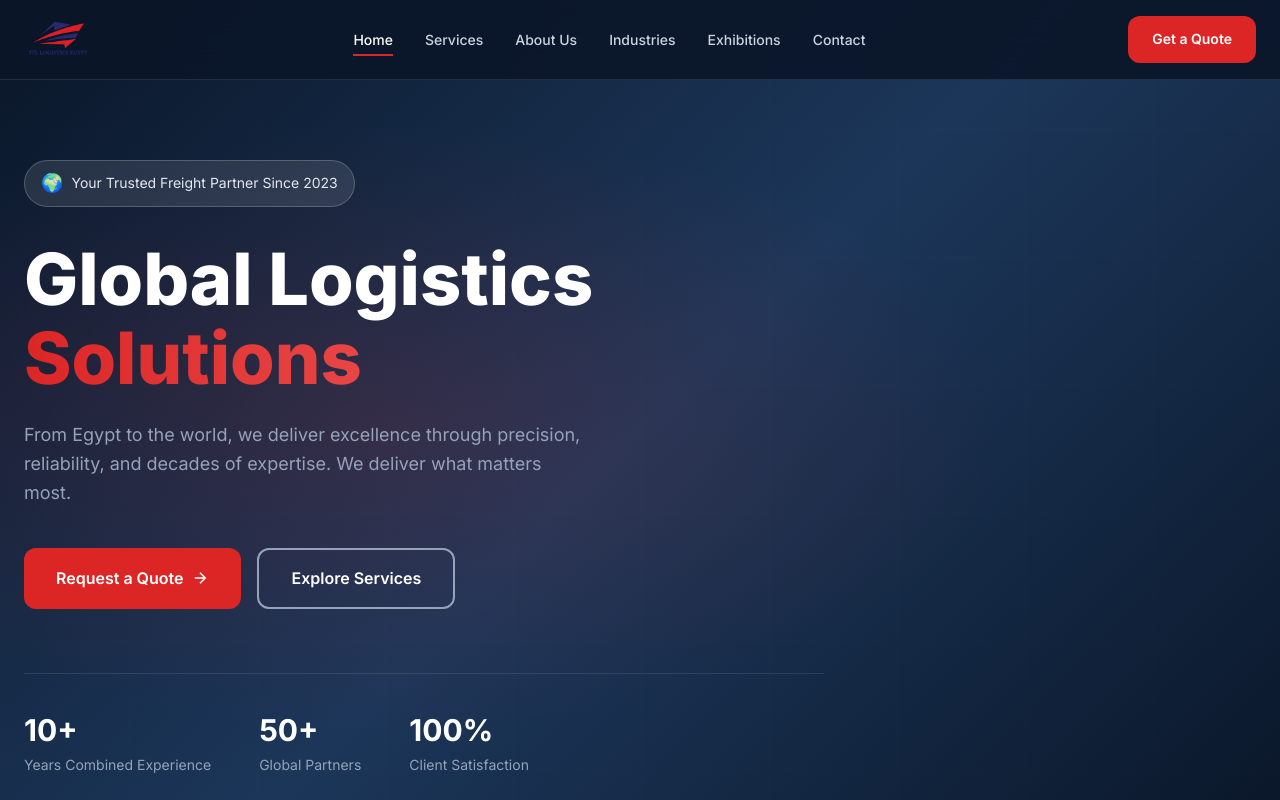
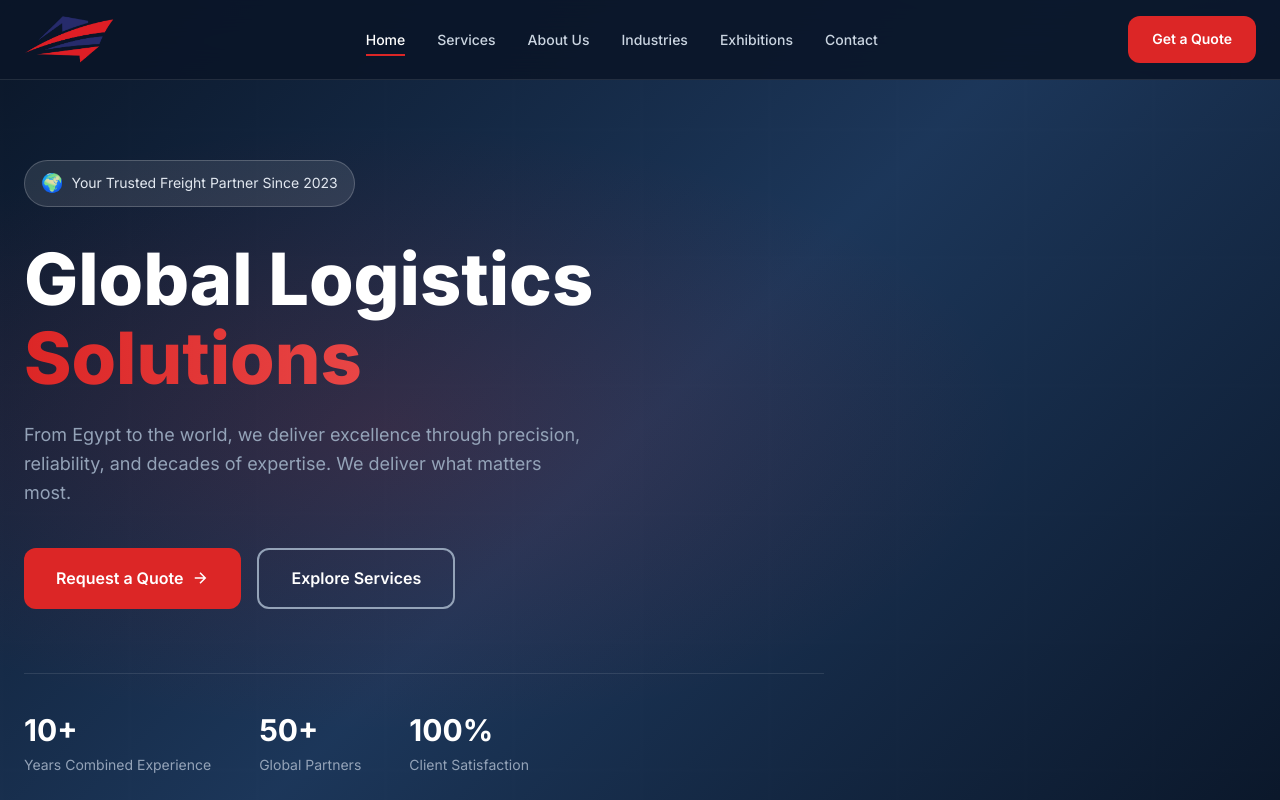
Before and after one commit to moniem2020/ITL-Logistics-Website, a Next.js app: page / in a window 1280 px wide. Shown: the top 800 px of the page. Built offline with nearby package versions, Linux system fonts and the light colour scheme.

Commit message:
feat: Add new logo in  header and footer

```diff
--- a/src/components/Footer.jsx
+++ b/src/components/Footer.jsx
@@ -7,7 +7,7 @@ export default function Footer() {
                 <div className="footer-grid">
                     <div className="footer-brand">
                         <Link href="/" className="footer-logo">
-                            <img src="/logo.png" alt="ITL Logistics Egypt" className="logo-img" />
+                            <img src="/itl-logo.png" alt="ITL Logistics Egypt" className="logo-img" />
                         </Link>
                         <p className="footer-tagline">
                             Your cargo. Anywhere, everywhere.
--- a/src/components/Header.jsx
+++ b/src/components/Header.jsx
@@ -31,7 +31,7 @@ export default function Header() {
         <header className={`header ${isScrolled ? 'scrolled' : ''}`}>
             <nav className="nav container">
                 <Link href="/" className="nav-logo">
-                    <img src="/logo.png" alt="ITL Logistics Egypt" className="logo-img" />
+                    <img src="/itl-logo.png" alt="ITL Logistics Egypt" className="logo-img" />
                 </Link>
 
                 <ul className={`nav-menu ${isMobileMenuOpen ? 'active' : ''}`}>
```
Also changed, not shown: public/itl-logo.png (added).
